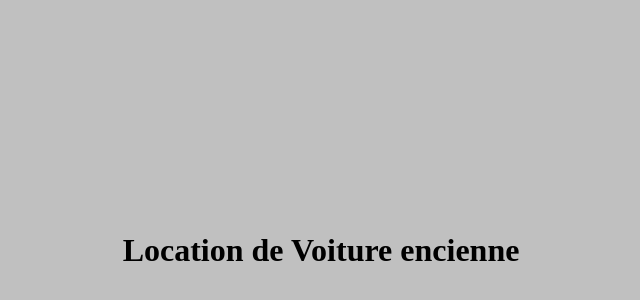
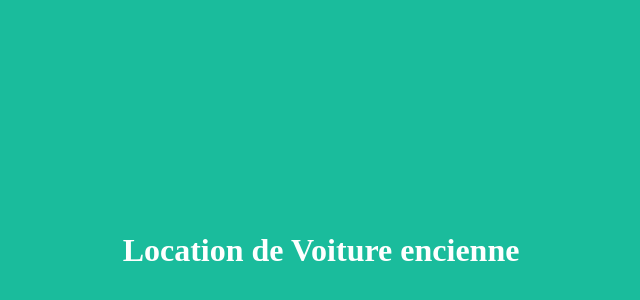
Before and after one commit to OumarDiallo18/Universel-IT, a plain HTML site: page index.html in a window 1280 px wide. Shown: the part 42-342 px from the top of the page, without its empty margins (319-959 px from the left). Drawn offline with Linux system fonts and the light colour scheme.

Commit message:
modif couleur du grand titre

```diff
--- a/index.html
+++ b/index.html
@@ -3,7 +3,7 @@
 <head>
 	<title>Location de Voiture</title>
 </head>
-<body style="background-color: silver">
-	<h1 style="padding-top: 20%; padding-bottom: 20%; text-align: center;">Location de Voiture encienne</h1>
+<body style="background-color: #1abc9c">
+	<h1 style="padding-top: 20%; padding-bottom: 20%; text-align: center; color: #ffffff">Location de Voiture encienne</h1>
 </body>
 </html>
```
